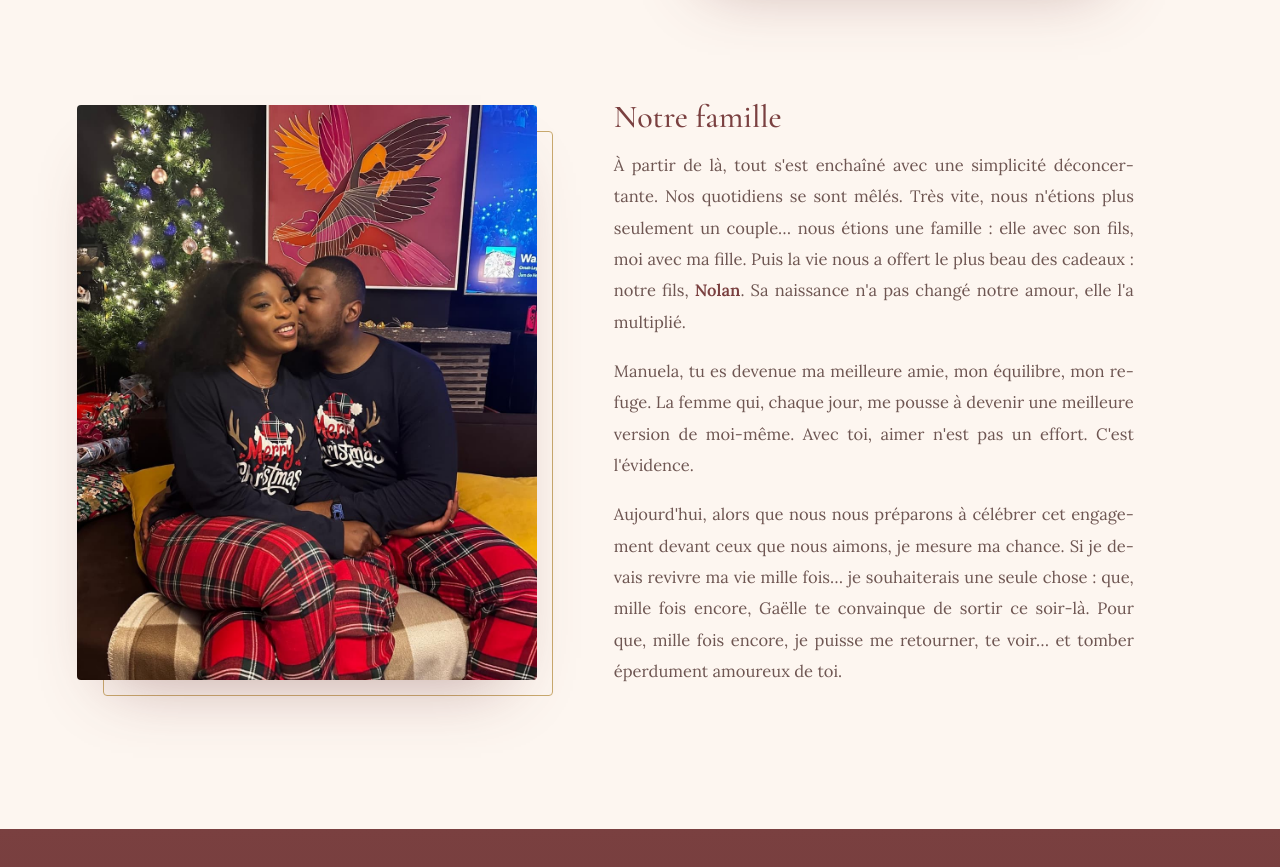
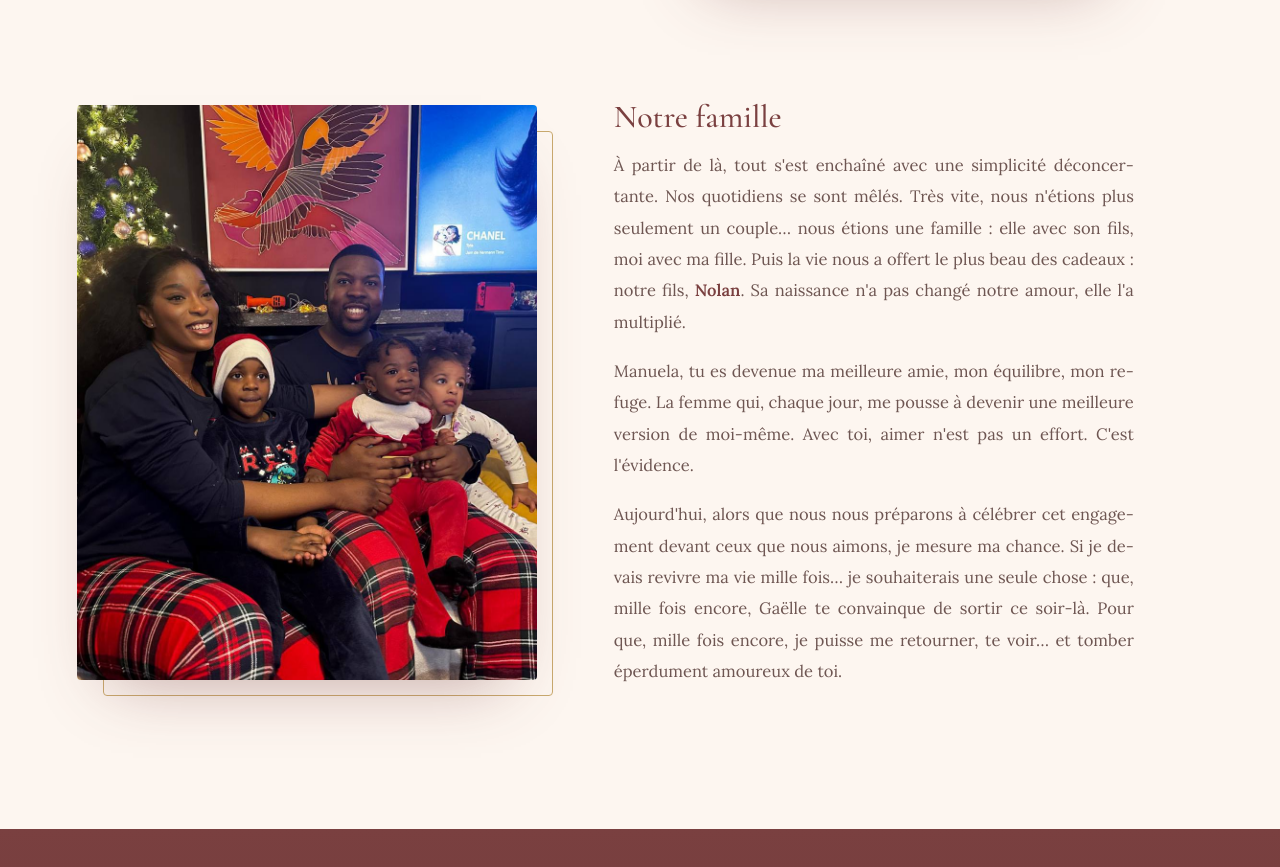
Before and after one commit to miky-gif/mariage-manuellea_jorel, a website: page public/index.html in a window 1280 px wide. Shown: the part 2410-3277 px from the top of the page. Drawn offline with nearby package versions, Linux system fonts and the light colour scheme.

Commit message:
photo en famille

```diff
--- a/public/index.html
+++ b/public/index.html
@@ -136,7 +136,7 @@
     <div class="story__row reveal">
       <div class="story__frame">
         <span class="story__frame-line"></span>
-        <img src="assets/images/gallery-3.jpg" alt="La demande en mariage de Manuela et Jorel" loading="lazy" width="1000" height="833" />
+        <img src="assets/images/story-9.jpg" alt="La demande en mariage de Manuela et Jorel" loading="lazy" width="1000" height="833" />
       </div>
       <div class="story__text">
         <h3>Notre famille</h3>
```
Also changed, not shown: public/assets/images/story-9.jpg (added).
